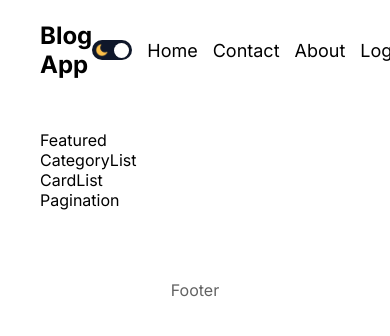
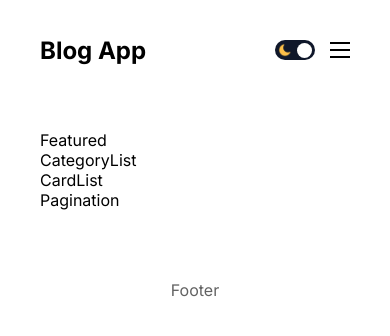
Before and after one commit to Faizululum/blog-app, a Next.js app: page / in a window 390 px wide. Shown: the top 336 px of the page. Built offline with nearby package versions, Linux system fonts and the light colour scheme.

Commit message:
feat(nav): responsive hamburger menu

```diff
--- a/src/components/authLink/AuthLink.jsx
+++ b/src/components/authLink/AuthLink.jsx
@@ -1,12 +1,35 @@
+"use client";
+
 import Link from "next/link";
 import styles from "./authLink.module.css"
+import { useState } from "react";
 
 const AuthLink = () => {
+  const [open, setOpen] = useState(false);
+
   const status = "unauthenticated";
 
   return (
     <>
     {status === "unauthenticated" ? (
+      <Link href="/login" className={styles.link}>Login</Link>
+    ) : (
+      <>
+      <Link href="/write" className={styles.link}>Write</Link>
+      <span className={styles.link}>Log out</span>
+      </>
+    )}
+    <div className={styles.burger} onClick={() => setOpen(!open)}>
+      <div className={styles.line}></div>
+      <div className={styles.line}></div>
+      <div className={styles.line}></div>
+    </div>
+    {open && (
+      <div className={styles.responsiveMenu}>
+        <Link href="/">HomePage</Link>
+        <Link href="/contact">Contact</Link>
+        <Link href="/about">About</Link>
+        {status === "unauthenticated" ? (
       <Link href="/login">Login</Link>
     ) : (
       <>
@@ -14,6 +37,8 @@ const AuthLink = () => {
       <span className={styles.link}>Log out</span>
       </>
     )}
+      </div>
+    )}
     </>
   )
 }
--- a/src/components/navbar/Navbar.jsx
+++ b/src/components/navbar/Navbar.jsx
@@ -7,18 +7,18 @@ import AuthLink from "../authLink/AuthLink"
 const Navbar = () => {
   return (
     <div className={styles.container}>
-      <div className={styles.social}>
+      {/* <div className={styles.social}>
         <Image src="/facebook.png" alt="facebook" width={24} height={24} />
         <Image src="/youtube.png" alt="youtube" width={24} height={24} />
         <Image src="/tiktok.png" alt="tiktok" width={24} height={24} />
         <Image src="/instagram.png" alt="instagram" width={24} height={24} />
-      </div>
+      </div> */}
       <div className={styles.logo}>Blog App</div>
       <div className={styles.links}>
         <ThemeToggle />
-        <Link href="/">Home</Link>
-        <Link href="/contact">Contact</Link>
-        <Link href="/about">About</Link>
+        <Link className={styles.link} href="/">Home</Link>
+        <Link className={styles.link} href="/contact">Contact</Link>
+        <Link className={styles.link} href="/about">About</Link>
         <AuthLink />
       </div>
     </div>
--- a/src/components/navbar/navbar.module.css
+++ b/src/components/navbar/navbar.module.css
@@ -13,7 +13,7 @@
 
 .logo {
   flex: 1;
-  text-align: center;
+  /* text-align: center; */
   font-size: 36px;
   font-weight: bold;
 }
@@ -22,7 +22,6 @@
   display: flex;
   align-items: center;
   gap: 20px;
-  flex: 1;
   font-size: 20px;
 }
 
```
